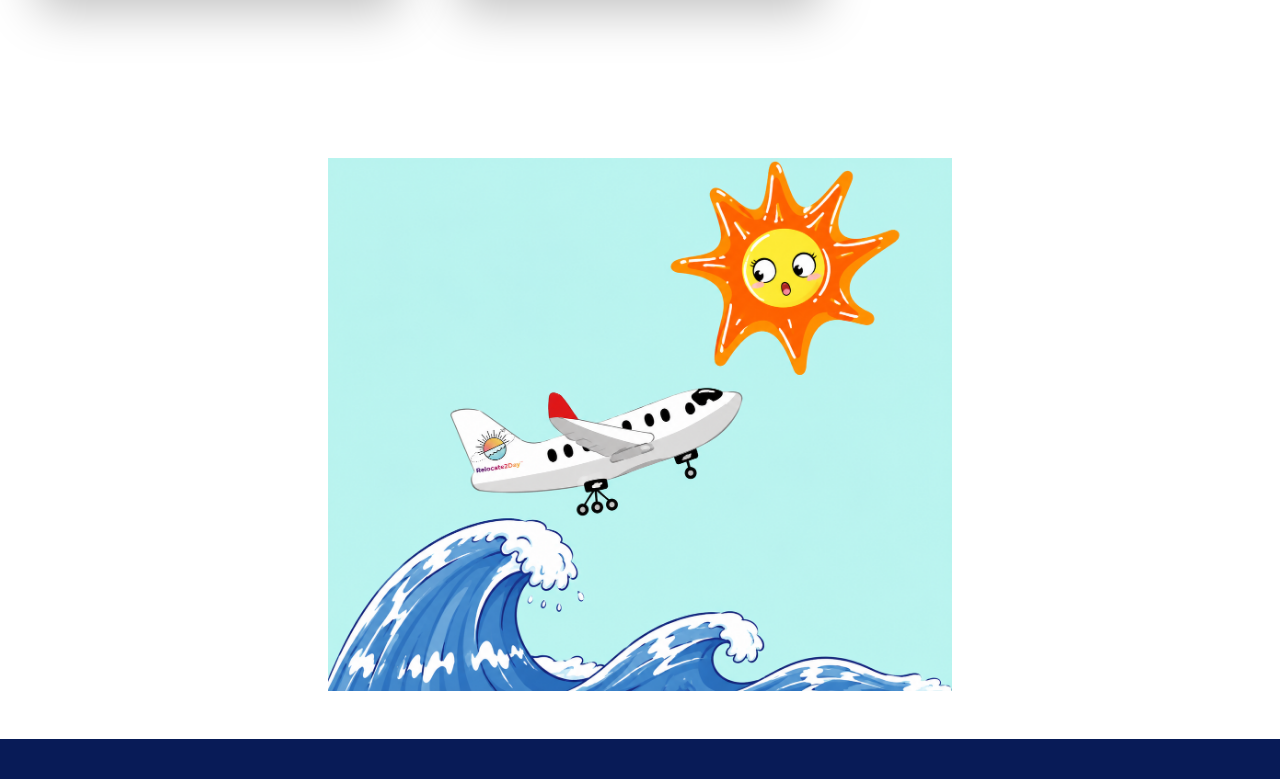
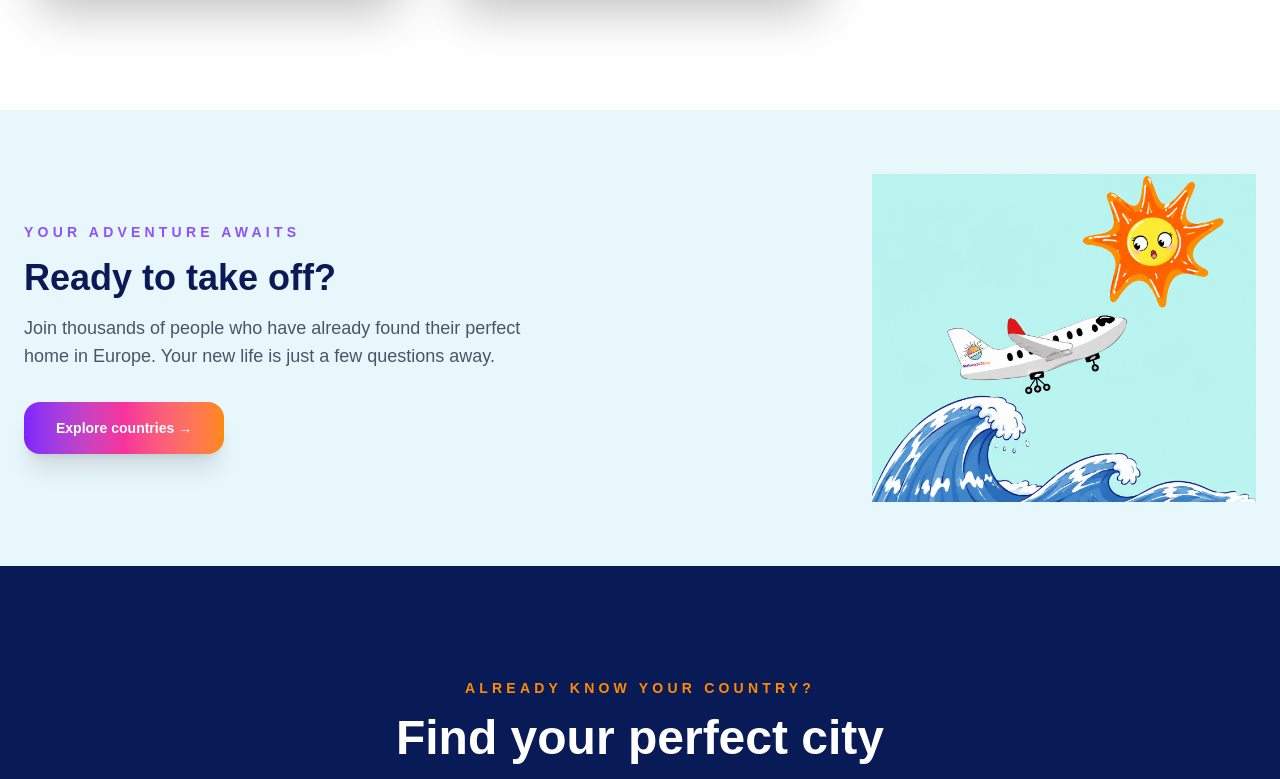
Before and after one commit to ZeppaVentures/Relocate2Day, a Next.js app: page / in a window 1280 px wide. Shown: the part 3081-3860 px from the top of the page. Built offline with nearby package versions, Linux system fonts and the light colour scheme; no server answers.

Commit message:
Improve banner illustration section layout

```diff
--- a/app/page.tsx
+++ b/app/page.tsx
@@ -509,12 +509,16 @@ export default function Home() {
 
 
       {/* BANNER ILLUSTRATION */}
-      <section className="bg-white py-12 flex justify-center">
-        <img
-          src="/images/banner-illustration.png"
-          alt="Relocate2Day illustration — plane flying over the ocean"
-          className="w-full max-w-2xl px-6 object-contain"
-        />
+      <section className="bg-[#e8f7fc] px-6 py-16 overflow-hidden">
+        <div className="mx-auto max-w-7xl flex flex-col md:flex-row items-center justify-between gap-8">
+          <div className="text-left max-w-lg">
+            <div className="text-sm font-bold uppercase tracking-[0.3em] text-violet-500 mb-4">Your adventure awaits</div>
+            <h2 className="text-4xl font-black text-[#0B1957] mb-4">Ready to take off?</h2>
+            <p className="text-gray-600 text-lg mb-8">Join thousands of people who have already found their perfect home in Europe. Your new life is just a few questions away.</p>
+            <a href="#countries" className="inline-block rounded-2xl bg-gradient-to-r from-violet-600 via-pink-500 to-orange-400 px-8 py-4 text-sm font-bold text-white shadow-xl transition hover:scale-105">Explore countries →</a>
+          </div>
+          <img src="/images/banner-illustration.png" alt="Relocate2Day illustration" className="w-full max-w-sm object-contain" />
+        </div>
       </section>
 
 {/* CITY QUIZ */}
```
